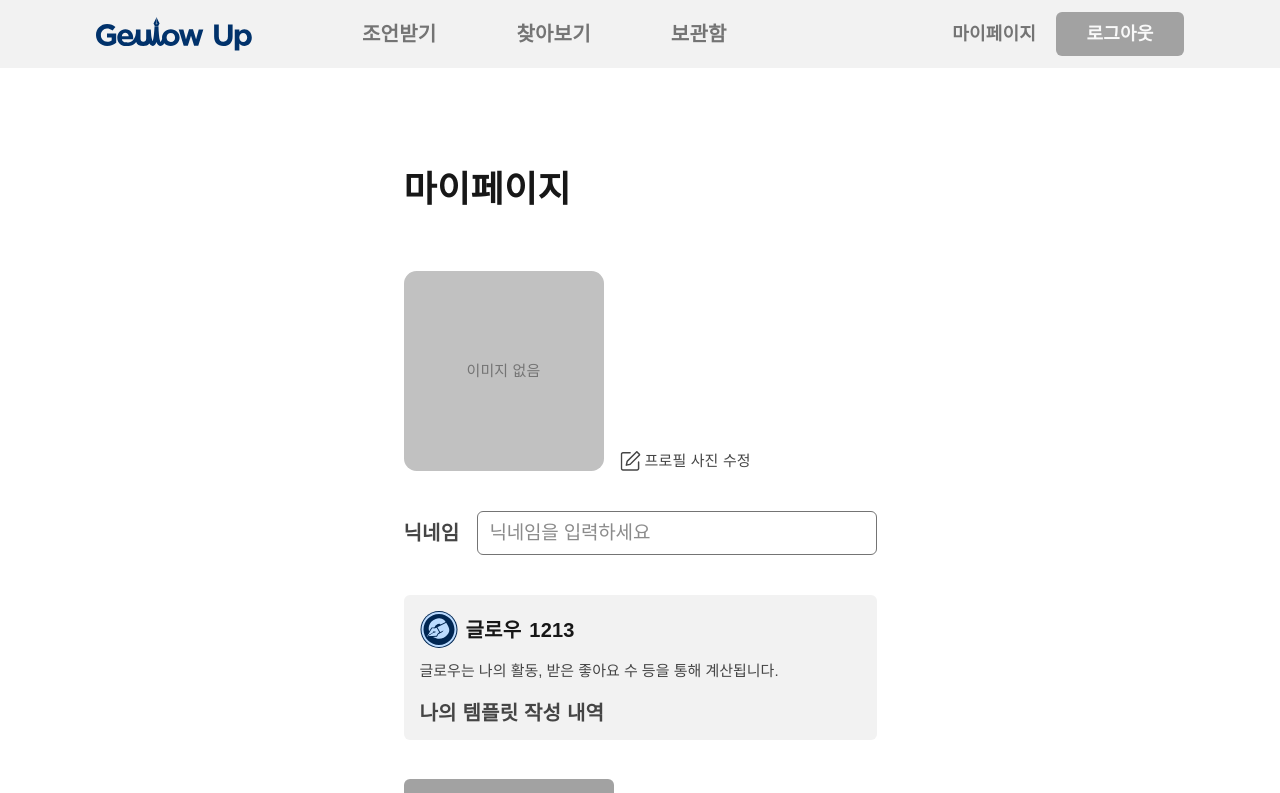
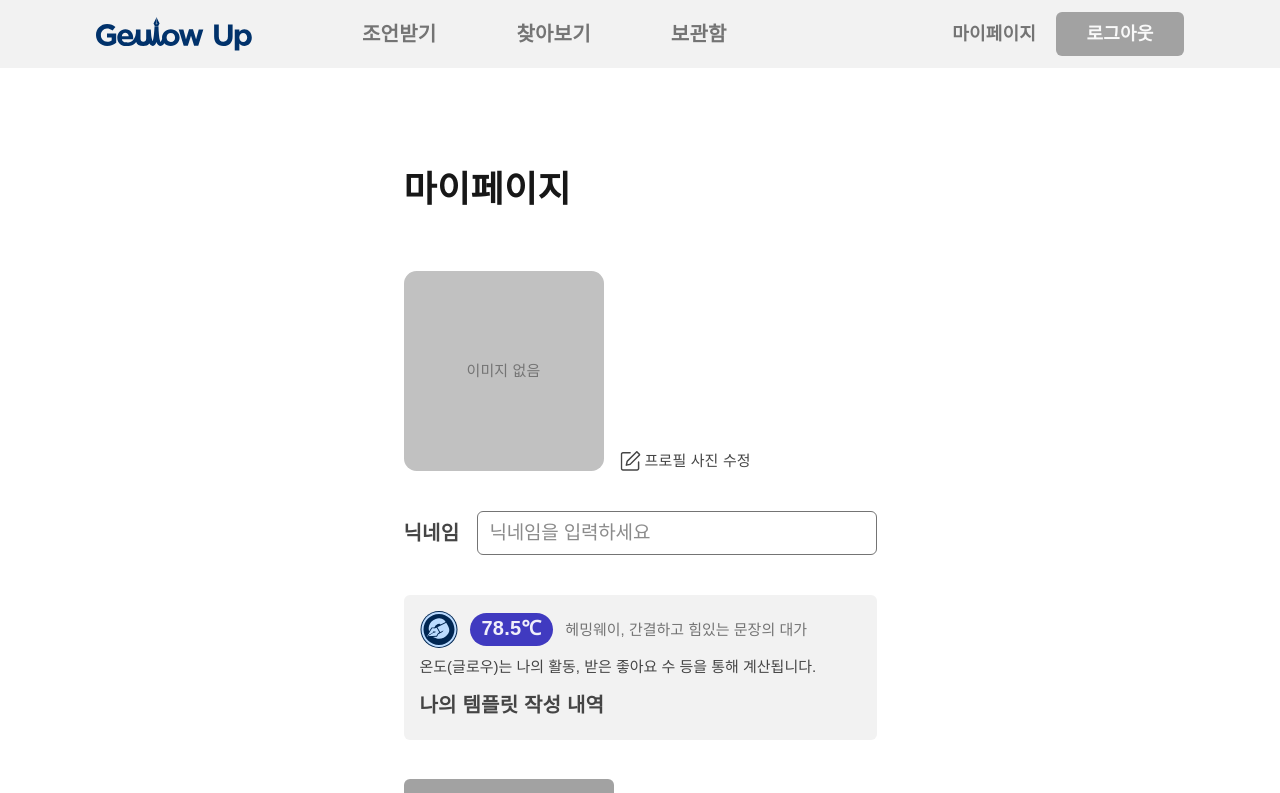
Before and after one commit to 2025-1-alpha/fe_geulowup, a Next.js app: page /mypage in a window 1280 px wide. Shown: the top 793 px of the page. Built offline with nearby package versions, Linux system fonts and the light colour scheme; a web font is replaced by a local one.

Commit message:
글로우 표기 방식 수정

```diff
--- a/src/app/(layout)/mypage/_components/MypageGlow.tsx
+++ /dev/null
@@ -1,27 +0,0 @@
-import IconGlowScore from '@/assets/icons/icon-glow-score-big.svg';
-
-interface MypageGlowProps {
-  glowScore: number;
-}
-
-export default function MypageGlow({ glowScore }: MypageGlowProps) {
-  return (
-    <div className="bg-layout-grey1 h-[145px] w-[473px] rounded-[6px] p-4">
-      <div className="flex h-[37px] w-[180px] items-center">
-        <IconGlowScore aria-label="글로우 점수 아이콘" />
-        <span className="button-lg text-layout-grey7 ml-2">글로우</span>
-        <span className="button-lg text-layout-grey7 ml-2">{glowScore}</span>
-      </div>
-
-      <div className="mt-3">
-        <p className="detail text-layout-grey6">
-          글로우는 나의 활동, 받은 좋아요 수 등을 통해 계산됩니다.
-        </p>
-      </div>
-
-      <div className="mt-5">
-        <p className="button-lg text-layout-grey6">나의 템플릿 작성 내역</p>
-      </div>
-    </div>
-  );
-}
--- /dev/null
+++ b/src/app/(layout)/mypage/_components/MypageGlow/index.tsx
@@ -0,0 +1,76 @@
+import IconGlowScore from '@/assets/icons/icon-glow-score-big.svg';
+
+interface MypageGlowProps {
+  glowScore: number;
+}
+
+export default function MypageGlow({ glowScore }: MypageGlowProps) {
+  const getTemperatureStyle = (score: number) => {
+    // 0~100 범위로 제한
+    const limitedScore = Math.min(Math.max(score, 0), 100);
+
+    if (limitedScore >= 90) {
+      return {
+        background: '#16135B', // purple7
+        text: '#F0EFFA',
+        label: '셰익스피어, 시대를 초월한 문장의 마술사',
+      };
+    } else if (limitedScore >= 75) {
+      return {
+        background: '#403AC0', // purple5
+        text: '#F0EFFA',
+        label: '헤밍웨이, 간결하고 힘있는 문장의 대가',
+      };
+    } else if (limitedScore >= 60) {
+      return {
+        background: '#7D76FA', // purple4
+        text: '#F0EFFA',
+        label: '무라카미, 독특한 문체로 매력을 전하는 작가',
+      };
+    } else if (limitedScore >= 45) {
+      return {
+        background: '#B3B0F9', // purple3
+        text: '#161184',
+        label: '에세이스트, 일상의 감성을 글로 표현하는 작가',
+      };
+    } else if (limitedScore >= 30) {
+      return {
+        background: '#E2E0FB', // purple2
+        text: '#161184',
+        label: '필사가, 꾸준한 글쓰기로 성장하는 중',
+      };
+    } else {
+      return {
+        background: '#F0EFFA', // purple1
+        text: '#161184',
+        label: '새싹, 글쓰기를 시작하는 첫 걸음',
+      };
+    }
+  };
+
+  const style = getTemperatureStyle(glowScore);
+
+  return (
+    <div className="bg-layout-grey1 h-[145px] w-[473px] rounded-[6px] p-4">
+      <div className="flex flex-col">
+        <div className="flex items-center gap-3">
+          <IconGlowScore aria-label="글로우 점수 아이콘" />
+          <div className={`rounded-full px-3 py-1`} style={{ backgroundColor: style.background }}>
+            <span className="button-lg" style={{ color: style.text }}>
+              {glowScore.toFixed(1)}℃
+            </span>
+          </div>
+          <span className="detail text-layout-grey5">{style.label}</span>
+        </div>
+
+        <p className="detail text-layout-grey6 mt-2">
+          온도(글로우)는 나의 활동, 받은 좋아요 수 등을 통해 계산됩니다.
+        </p>
+
+        <div className="mt-4">
+          <p className="button-lg text-layout-grey6">나의 템플릿 작성 내역</p>
+        </div>
+      </div>
+    </div>
+  );
+}
--- a/src/app/(layout)/mypage/page.tsx
+++ b/src/app/(layout)/mypage/page.tsx
@@ -1,13 +1,13 @@
 'use client';
 
 import { useState, useEffect } from 'react';
-import MypageData from './_components/MypageData';
-import MypageGlow from './_components/MypageGlow';
-import MypageCancelAccount from './_components/MypageCancelAccount';
+import MypageData from './_components/MypageData/index';
+import MypageGlow from './_components/MypageGlow/index';
+import MypageCancelAccount from './_components/MypageCancelAccount/index';
 
 export default function MyPage() {
   const [nickname, setNickname] = useState('');
-  const glowScore = 1213;
+  const glowScore = 78.5;
 
   useEffect(() => {
     const userStr = localStorage.getItem('user');
```
Also changed, not shown: src/app/(layout)/mypage/_components/MypageCancelAccount/index.tsx (renamed from src/app/(layout)/mypage/_components/MypageCancelAccount.tsx), src/app/(layout)/mypage/_components/MypageData/index.tsx (renamed from src/app/(layout)/mypage/_components/MypageData.tsx).
